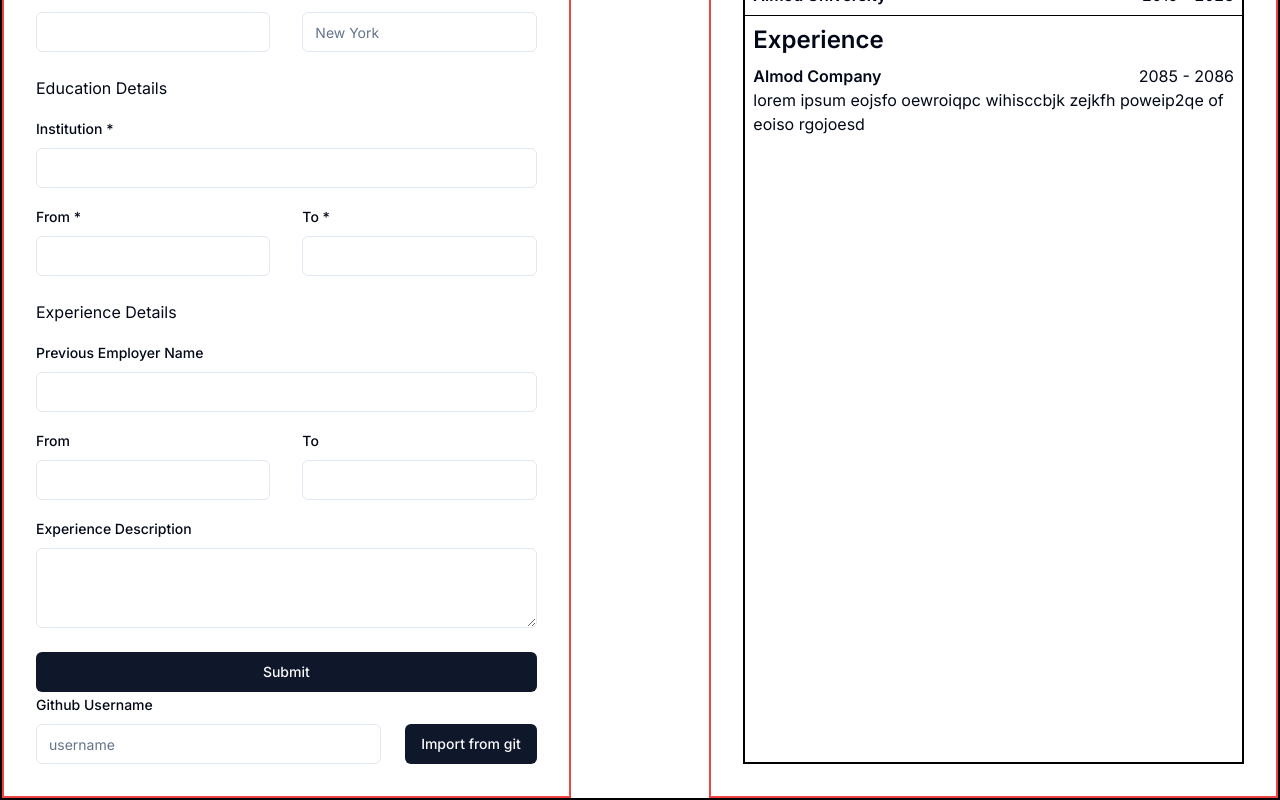
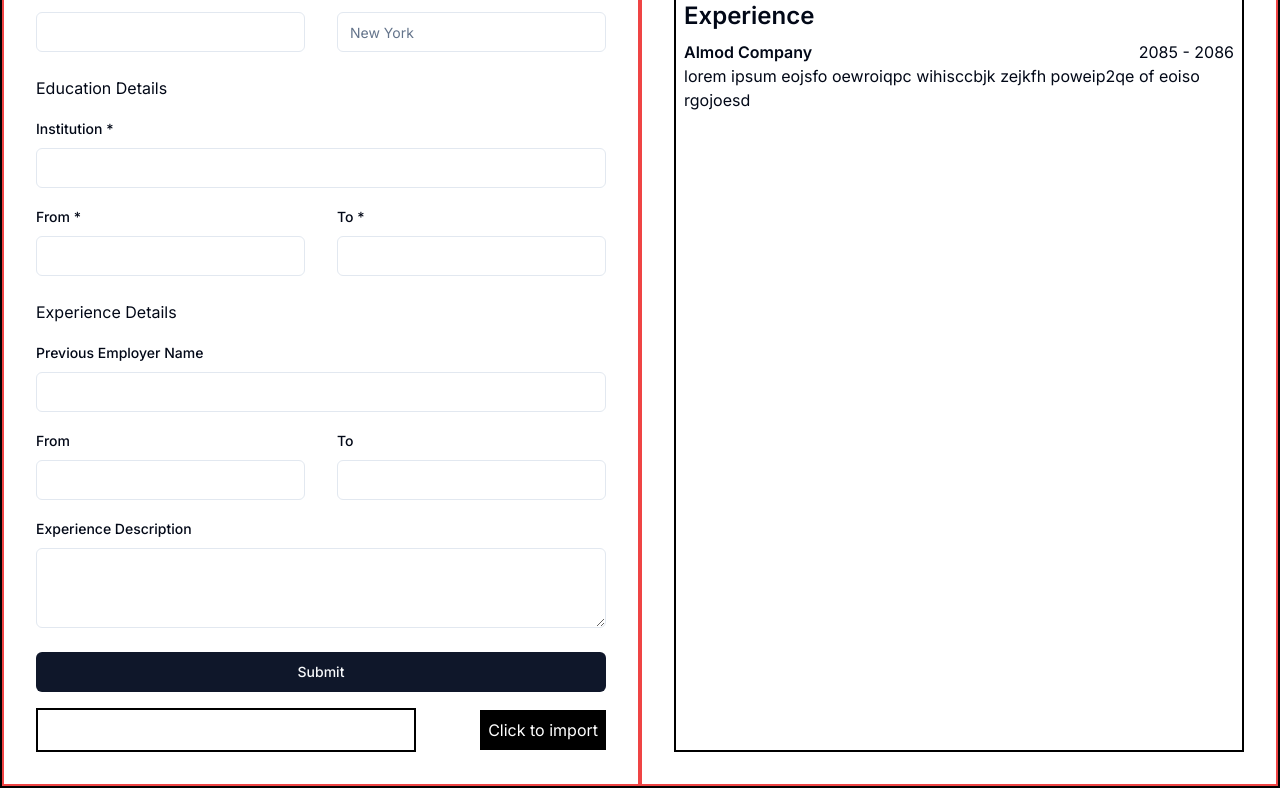
Before and after one commit to Anandprabhu530/Mirthly, a Next.js app: page /resume in a window 1280 px wide. Shown: the part 208-1008 px from the top of the page. Built offline with nearby package versions, Linux system fonts and the light colour scheme.

Commit message:
Git project add

```diff
--- a/app/resume/page.tsx
+++ b/app/resume/page.tsx
@@ -21,11 +21,18 @@ const Resume = () => {
     Experience_Company: "Almod Company",
   });
 
-  const [gitdata, setgitData] = useState(null);
-  const [toggle, setToggle] = useState(false);
+  const [gitName, setgitName] = useState(null);
+  const [gitData, setgitData] = useState();
 
-  const handlesubmit = () => {
-    setToggle(true);
+  const handlesubmit = async () => {
+    const res = await fetch(
+      `https://api.github.com/users/${gitName}/repos`
+    ).then((data) => data.json());
+    setgitData(res);
+  };
+
+  const handlechange = (event) => {
+    setgitName(event?.target.value);
   };
 
   return (
@@ -35,14 +42,16 @@ const Resume = () => {
           <div className="border-2 border-red-500 basis-1/2 p-8">
             <div className="pb-8">Build your resume</div>
             <ComboboxRes setData={setData} />
-            <InputGit setgitData={setgitData} />
-          </div>
-
+            <div className="flex pt-4 w-full justify-between gap-4 items-center">
+              <input
+                onChange={handlechange}
+                className="basis-2/3 border-2 border-black p-2"
+              />
               <div>
                 <Dialog.Root>
                   <Dialog.Trigger
                     onClick={handlesubmit}
-                className="p-6 bg-black text-white"
+                    className="p-2 bg-black text-white"
                   >
                     Click to import
                   </Dialog.Trigger>
@@ -53,6 +62,8 @@ const Resume = () => {
                     </Dialog.Content>
                   </Dialog.Portal>
                 </Dialog.Root>
+              </div>
+            </div>
           </div>
 
           <div className="border-2 border-red-500 basis-1/2 p-8">
```
Lines whose indentation alone changed are shown as unchanged.
